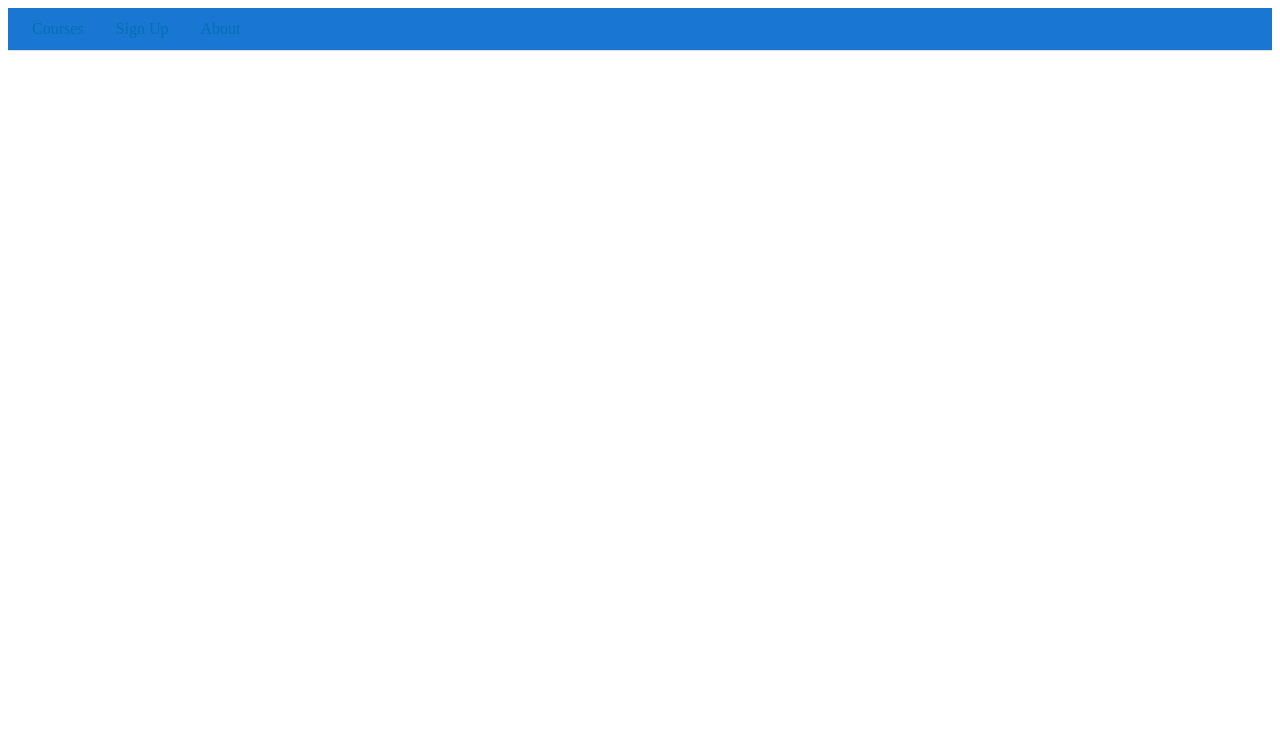
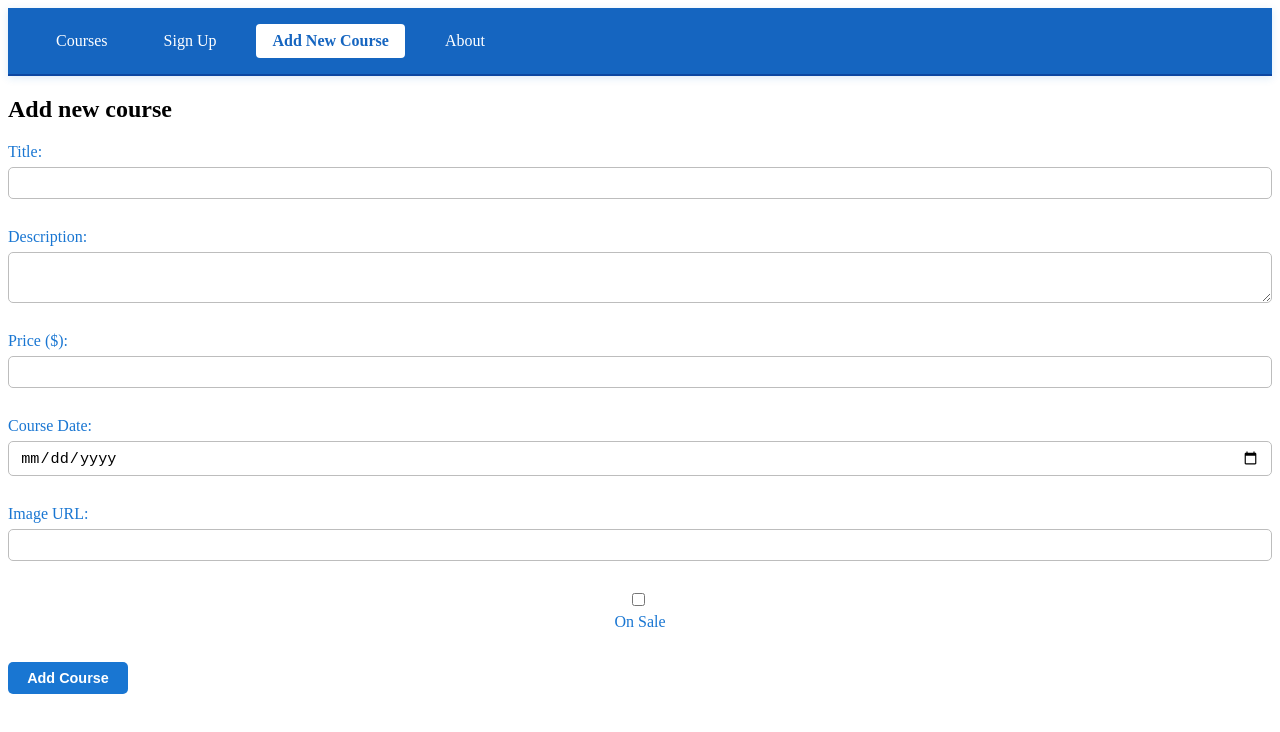
Before and after one commit to nazmulancc/course-booking-system, an Angular app: page /new-course in a window 1280 px wide. Before the commit this address led to /. Shown: the top 732 px of the page. Built offline with nearby package versions, Linux system fonts and the light colour scheme.

Commit message:
Created a new form to add courses

```diff
--- /dev/null
+++ b/src/app/add-new-course/add-new-course.component.css
@@ -0,0 +1,80 @@
+.form-container {
+  max-width: 350px;
+  margin: 2rem auto;
+  padding: 1.2rem;
+  background: #f4f6fb;
+  border-radius: 10px;
+  box-shadow: 0 2px 12px rgba(25, 118, 210, 0.08);
+}
+
+form {
+  display: flex;
+  flex-direction: column;
+  gap: 1rem;
+}
+
+.form-group {
+  display: flex;
+  flex-direction: column;
+  gap: 0.3rem;
+  margin-bottom: 0.8rem;
+}
+
+label {
+  font-weight: 500;
+  color: #1976d2;
+  margin-bottom: 0.1rem;
+}
+
+input, textarea, select {
+  padding: 0.4rem 0.7rem;
+  border: 1px solid #bdbdbd;
+  border-radius: 5px;
+  font-size: 0.95rem;
+  transition: border-color 0.2s;
+  width: 100%;
+  box-sizing: border-box;
+}
+
+input:focus, textarea:focus, select:focus {
+  border-color: #1976d2;
+  outline: none;
+}
+
+input[type="checkbox"] {
+  width: auto;
+  margin-right: 0.5rem;
+  accent-color: #1976d2;
+  vertical-align: middle;
+}
+
+.checkbox-group {
+  display: flex;
+  align-items: center;
+  gap: 0.3rem;
+  justify-content: flex-start;
+}
+
+button[type="submit"] {
+  background: #1976d2;
+  color: #fff;
+  border: none;
+  padding: 0.5rem 1.2rem;
+  border-radius: 5px;
+  font-size: 0.90rem;
+  font-weight: 600;
+  cursor: pointer;
+  transition: 0.2s;
+  width: fit-content;
+  align-self: flex-start;
+}
+
+button[type="submit"]:hover {
+  background: #1565c0;
+}
+
+.error-message {
+  color: #d32f2f;
+  font-size: 0.95rem;
+  margin-top: -0.8rem;
+}
--- /dev/null
+++ b/src/app/add-new-course/add-new-course.component.html
@@ -0,0 +1,100 @@
+<h2>Add new course</h2>
+
+<form [formGroup]="addCourseForm" (ngSubmit) = "onSubmit()">
+    <div class="form-group">
+        <label for="title">Title:</label>
+        <input type="text" id="title" formControlName="title" required>
+        @if(title?.touched || title?.dirty && title?.invalid) {
+        <div class="error">
+        @if(title?.errors?.['required']) {
+            <small>Title is required</small>
+        }
+        @if(title?.errors?.['minlength']) {
+            <small>Title must be at least 3 characters</small>
+        }
+        </div>
+    }
+    </div>
+
+    <div class="form-group">
+        <label for="description">Description:</label>
+        <textarea id="description" formControlName="description" required></textarea>
+        @if(description?.touched || description?.dirty && description?.invalid) {
+        <div class="error">
+        @if(description?.errors?.['required']) {
+            <small>Description is required</small>
+        }
+        @if(description?.errors?.['minlength']) {
+            <small>Description must be at least 10 characters</small>
+        }
+        </div>
+    }
+
+    </div>
+
+    <!-- price field -->
+     <div class="form-group">
+        <label for="price">Price ($):</label>
+        <input type="number" id="price" formControlName="price">
+        @if(price?.touched || price?.dirty && price?.invalid) {
+        <div class="error">
+        @if(price?.errors?.['required']) {
+            <small>Price is required</small>
+        }
+        @if(price?.errors?.['min']) {
+            <small>Price must be a positive number</small>
+        }
+        </div>
+    }
+    </div>
+
+    <!-- date field -->
+     <div class="form-group">
+        <label for="date">Course Date:</label>
+        <input type="date" id="date" formControlName="date" required>
+        @if(date?.touched || date?.dirty && date?.invalid) {
+        <div class="error">
+        @if(date?.errors?.['required']) {
+            <small>Date is required</small>
+        }
+        </div>
+    }
+     </div>
+
+     <!-- Image URL field -->
+        <div class="form-group">
+            <label for="img">Image URL:</label>
+            <input type="text" id="img" formControlName="img" required>
+            @if((img?.touched || img?.dirty) && img?.invalid) {
+            <div class="error">
+            @if(img?.errors?.['required']) {
+                <small>Image URL is required</small>
+            }
+            </div>
+        }
+        </div>
+
+        <!-- On Sale checkbox -->
+        <!-- Place this inside your form -->
+    <div class="form-group checkbox-group">
+        <input type="checkbox" id="onSale" formControlName="onSale">
+        <label for="onSale">On Sale</label>
+    </div>
+
+    <!-- Submit button -->
+    <button type="submit" [disabled]="addCourseForm.invalid">Add Course</button>
+</form>
+
+<!-- Success Message -->
+ @if(submissionSuccess) {
+    <div class="success">
+        <p>Course added successfully!</p>
+    </div>
+}
+
+<!-- Error Message -->
+ @if(submissionError) {
+    <div class="error">
+        <p>{{submissionError}}</p>
+    </div>
+}
--- /dev/null
+++ b/src/app/add-new-course/add-new-course.component.ts
@@ -0,0 +1,83 @@
+import { Component } from '@angular/core';
+import { FormBuilder, FormGroup, ReactiveFormsModule, Validators } from '@angular/forms';
+import { CourseService } from '../services/course.service';
+import { Course } from '../models/course.model';
+import { CommonModule } from '@angular/common';
+
+@Component({
+  selector: 'app-add-new-course',
+  imports: [CommonModule, ReactiveFormsModule],
+  templateUrl: './add-new-course.component.html',
+  styleUrl: './add-new-course.component.css'
+})
+export class AddNewCourseComponent {
+  addCourseForm!: FormGroup;
+  submissionSuccess: boolean = false;
+  submissionError: string = '';
+
+  constructor(private fb: FormBuilder, private courseService: CourseService) {}
+
+  ngOnInit(): void {
+    this.addCourseForm = this.fb.group({
+      title: ['', [Validators.required, Validators.minLength(3)]],
+      description: ['', [Validators.required, Validators.minLength(10)]],
+      price: ['', [Validators.required, Validators.min(0)]],
+      date: ['',[Validators.required]],
+      img: ['', [Validators.required]],
+      onSale: [false]
+    });
+  }
+
+  get title() {
+    return this.addCourseForm.get('title');
+  }
+
+  get description() {
+    return this.addCourseForm.get('description');
+  }
+
+  get price() {
+    return this.addCourseForm.get('price');
+  }
+
+  get date() {
+    return this.addCourseForm.get('date');
+  }
+
+  get img() {
+    return this.addCourseForm.get('img');
+  }
+
+  get onSale() {
+    return this.addCourseForm.get('onSale');
+  }
+
+  onSubmit(): void {
+    if(this.addCourseForm.invalid){
+      return;
+    }
+
+    const newCourse: Course = {
+      id: 0, // Assuming the backend will assign an ID
+      title: this.addCourseForm.value.title,
+      description: this.addCourseForm.value.description,
+      price: this.addCourseForm.value.price,
+      date: this.addCourseForm.value.date,
+      img: this.addCourseForm.value.img,
+      soldOut: false, // Default value
+      onSale: this.addCourseForm.value.onSale
+    };
+
+    this.courseService.addCourse(newCourse).subscribe({
+      next: () => {
+        console.log('Course added successfully');
+        this.submissionSuccess = true;
+        this.addCourseForm.reset();
+      },
+      error: (error) => {
+        console.error('Error adding course:', error);
+        this.submissionError = 'Failed to add course. Please try again.';
+      }
+    });
+}
+}
--- a/src/app/app.component.css
+++ b/src/app/app.component.css
@@ -1,25 +1,29 @@
 nav {
-  background-color: #1976d2;
-  border-bottom: 1px solid #ddd;
-  padding: 0.5rem 1rem;
+  background-color: #1565c0; /* Deeper blue for more contrast */
+  border-bottom: 2px solid #0d47a1;
+  padding: 1rem 2rem;        /* More padding for height */
   display: flex;
   align-items: center;
-  gap: 1rem;
+  gap: 1.5rem;
+  box-shadow: 0 2px 8px rgba(25, 118, 210, 0.15); /* Subtle shadow */
 }
 
 nav a {
-  color: #0072b1;
+  color: #fff;
   text-decoration: none;
-  padding: 0.25rem 0.5rem;
+  padding: 0.5rem 1rem;
   border-radius: 4px;
   font-weight: 500;
+  transition: 0.2s, color 0.2s;
 }
 
 nav a:hover {
-  background-color: #e7f3ff;
+  background-color: #1976d2;
+  color: #fff;
 }
 
 nav a.active {
-  background-color: #0072b1;
-  color: #fff;
+  background-color: #fff;
+  color: #1565c0;
+  font-weight: bold;
 }
--- a/src/app/app.component.html
+++ b/src/app/app.component.html
@@ -1,6 +1,7 @@
 <nav>
   <a routerLink="/courses" routerLinkActive="active" [routerLinkActiveOptions]="{exact: true}">Courses </a>
   <a routerLink="/sign-up" routerLinkActive="active">Sign Up </a>
+  <a routerLink="/new-course" routerLinkActive="active">Add New Course </a>
   <a routerLink="/about" routerLinkActive="active">About</a>
 </nav>
 <router-outlet></router-outlet>
--- a/src/app/app.routes.ts
+++ b/src/app/app.routes.ts
@@ -3,6 +3,7 @@ import { CoursesListComponent } from './courses-list/courses-list.component';
 import { CourseDetailComponent } from './course-detail/course-detail.component';
 import { AboutComponent } from './about/about.component';
 import { SignUpFormComponent } from './sign-up-form/sign-up-form.component';
+import { AddNewCourseComponent } from './add-new-course/add-new-course.component';
 
 export const routes: Routes = [
     // Our two main routes
@@ -10,5 +11,6 @@ export const routes: Routes = [
     {path: 'courses', component: CoursesListComponent},
     {path: 'courses/:id', component: CourseDetailComponent},
     {path: 'about', component: AboutComponent},
-    {path: 'sign-up', component: SignUpFormComponent}
+    {path: 'sign-up', component: SignUpFormComponent},
+    {path: 'new-course', component: AddNewCourseComponent}
 ];
```
Also changed, not shown: 2 other files (tests, documents, lock files or other folders).
